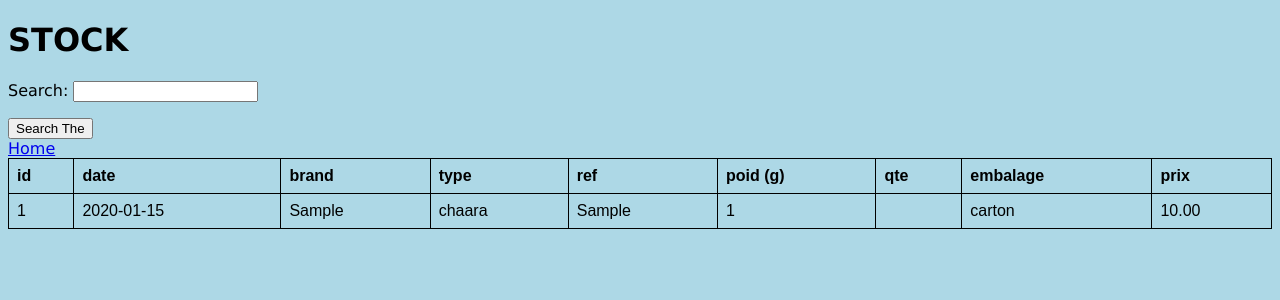
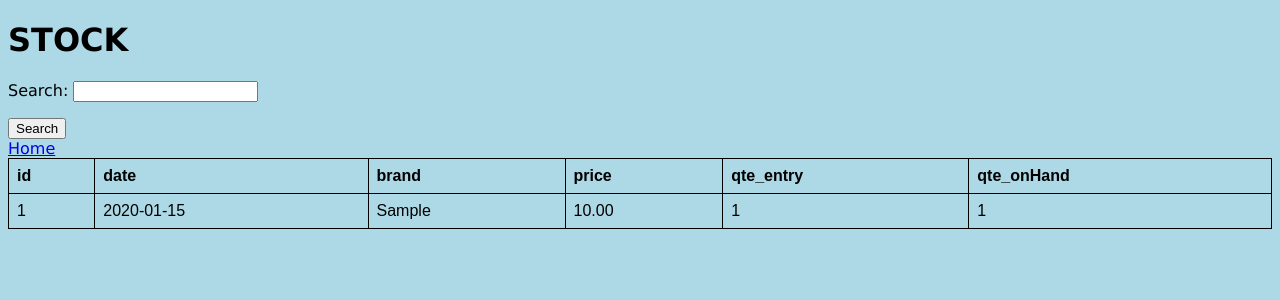
Before and after one commit to Elbikam/Bazar, a Django app: template stock/templates/stock/search.html in a window 1280 px wide. Shown: the top 300 px of the page. Run offline with Django 5.2, Linux system fonts and the light colour scheme; the template is opened without the code that fills it: values that come from a table or form of the project are taken from there, others are empty; tables that the repository leaves empty hold one stand-in row (values such as "Sample post").

Commit message:
modefication forms and barcode attricbutes

```diff
--- a/stock/forms.py
+++ b/stock/forms.py
@@ -9,10 +9,11 @@
     embalage_the =[("carton","carton"),("zanbile","zanbile"),("cadeau","cadeau"),("sac","sac"), ("Khshab","khshab"),]
     poid_choice=[('200','200'),('500','500'),('1000','1000'),('2000','2000'),('3000','3000'),]
     ref_choice=[('9366','9366'),('9371','9371'),('9375','9375'),('4011','4011'),('41022','41022'),('3505B','3505B'),]
-    id = forms.CharField(max_length=13)
-    qte = forms.IntegerField(min_value=1,label="qte")
+    id = forms.CharField(min_length=8,max_length=13)
+    brand = forms.CharField(max_length=30,label="brand")
+    qte_entry = forms.IntegerField(min_value=1,label="qte_entry")
+    qte_onHand = forms.IntegerField(min_value=1,label="qte_onHand")
     price = forms.DecimalField(label="prix")
-    brand = forms.CharField(max_length=30,label="brand")
     type = forms.ChoiceField(label="type", choices=type_the)
     poid = forms.ChoiceField(label="poid (g)", choices=poid_choice)
     ref = forms.ChoiceField(label="ref", choices=ref_choice)
@@ -28,6 +29,7 @@
     type_p = [('M','Man'),('W','Woman'),('A','All')]
     id = forms.CharField(max_length=13,)
     qte_entry = forms.IntegerField(min_value=1,label="qte_entry")
+    qte_onHand = forms.IntegerField(min_value=1,label="qte_onHand")
     price = forms.DecimalField(label="prix")
     brand = forms.CharField(max_length=30,label="brand")
     sub_brand = forms.CharField(max_length=30,label="sub_brand parfum")
--- a/stock/models.py
+++ b/stock/models.py
@@ -8,11 +8,11 @@
 class Barcode(models.Model):
     id = models.BigIntegerField(primary_key=True)
     date =models.DateField(auto_now_add=True)
+    brand = models.CharField(max_length=20)
     qte_entry = models.PositiveIntegerField()
-    price = models.DecimalField(max_digits=5, decimal_places=2)
-    brand = models.CharField(max_length=20)
-    qte_onHand = models.PositiveIntegerField(default=0)
-    qte_alert = models.PositiveIntegerField(default=0)
+    price = models.DecimalField(max_digits=5,decimal_places=2)
+    qte_onHand = models.PositiveIntegerField()
+
 
 
 
--- a/stock/templates/stock/index.html
+++ b/stock/templates/stock/index.html
@@ -7,8 +7,7 @@
 
         <li><a href="{% url 'stock:The' %}"> Add The </a></li>
         <li><a href="{% url 'stock:Parfum' %}"> Add Parfum </a></li>
-
-        <li><a href="{% url 'stock:search The'%}"> search The</a></li>
+        <li><a href="{% url 'stock:search'%}"> Search </a></li>
     </ul>
 </nav>
 
--- a/stock/templates/stock/search.html
+++ b/stock/templates/stock/search.html
@@ -3,10 +3,10 @@
 <link href="/static/stock/table.css" rel="stylesheet">
 
 
-<form method="get" action="{% url 'stock:search The' %}">
+<form method="get" action="{% url 'stock:search' %}">
     {% csrf_token %}
     {{ form.as_p }}
-    <button type="submit">Search The </button>
+    <button type="submit">Search</button>
     <br>
 </form>
 <a href="{% url 'stock:index' %}"> Home </a>
@@ -19,12 +19,9 @@
                 <th>id</th>
                 <th>date</th>
                 <th>brand</th>
-                <th>type</th>
-                <th>ref</th>
-                <th>poid (g)</th>
-                <th>qte</th>
-                <th>embalage</th>
-                <th>prix</th>
+                <th>price</th>
+                <th>qte_entry</th>
+                <th>qte_onHand</th>
             </tr>
         </thead>
     {% for item in results %}
@@ -32,12 +29,9 @@
             <td>{{item.id}}</td>
             <td>{{item.date|date:'Y-m-d'}}</td>
             <td>{{item.brand}}</td>
-            <td>{{item.type}}</td>
-            <td>{{item.ref}}</td>
-            <td>{{item.poid}}</td>
-            <td>{{item.qte}}</td>
-            <td>{{item.embalage}}</td>
             <td>{{item.price}}</td>
+            <td>{{item.qte_entry}}</td>
+            <td>{{item.qte_onHand}}</td>
         </tr>
     {% endfor %}
 
--- a/stock/urls.py
+++ b/stock/urls.py
@@ -6,7 +6,7 @@
 urlpatterns = [
     path("", views.index, name="index"),
     path("the/",views.add_The, name="The"),
-    path("search/",views.search_view, name='search The'),
+    path("search/",views.search_view, name='search'),
     path("parfum/",views.add_Parfum,name="Parfum")
 
 ]
```
Also changed, not shown: stock/views.py (+7 -5 lines).
